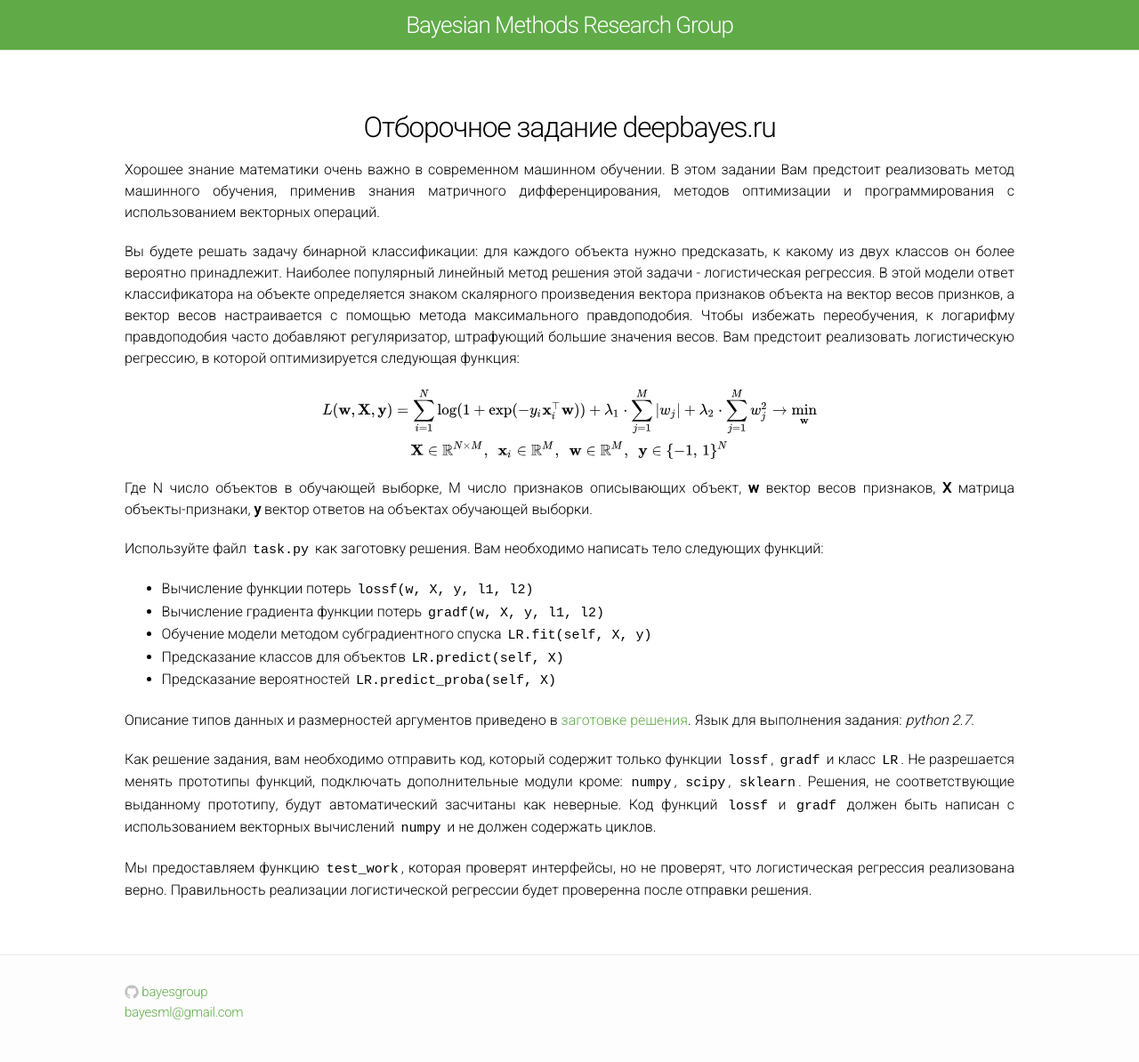
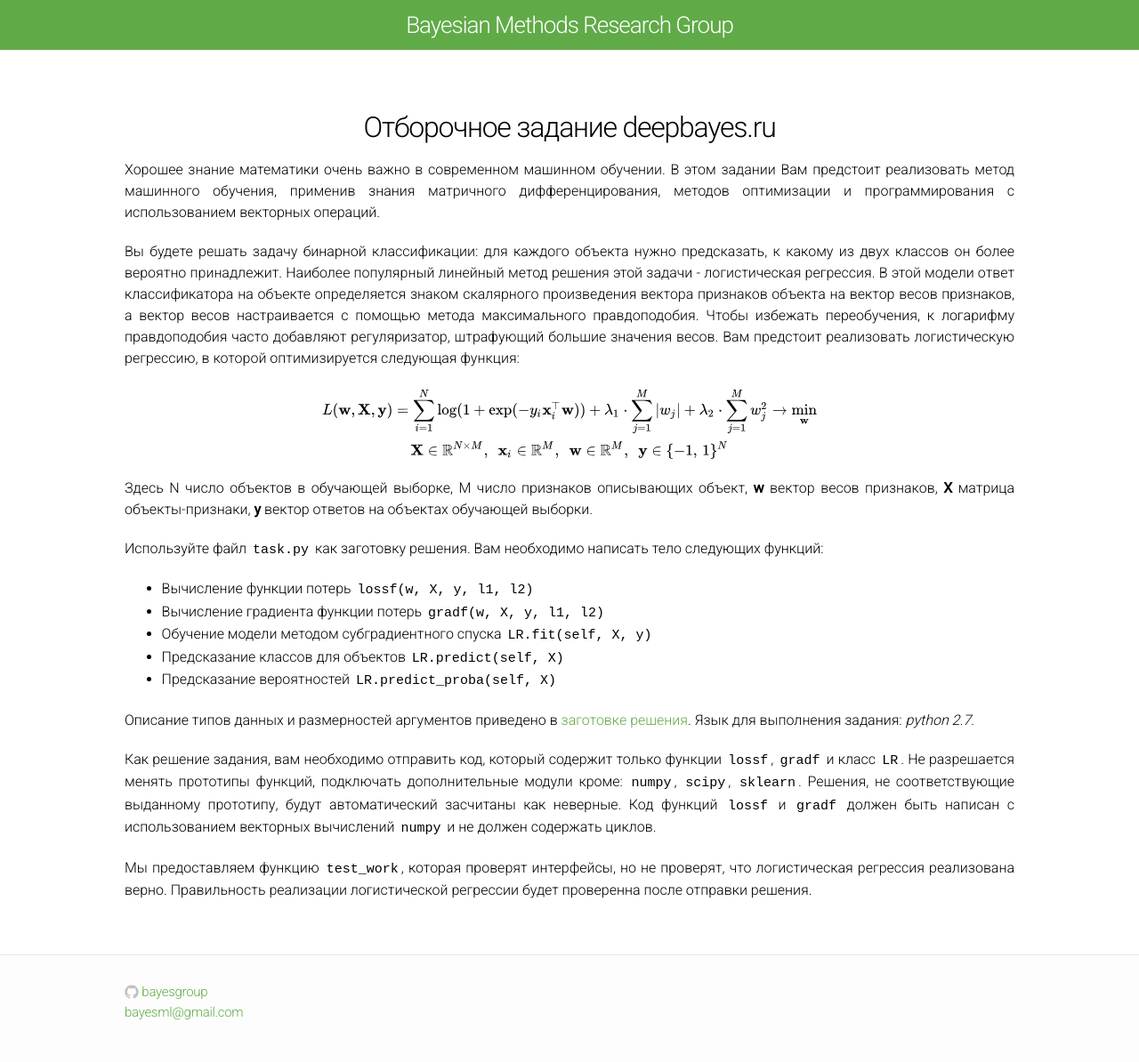
Before and after one commit to bayesgroup/bayesgroup.github.io, a Jekyll site: the page built from deepbayes-school/2017/task/description.md, in a window 1280 px wide. Shown: the whole page at 89% size. Built offline with Jekyll 4.4.1, drawn with Linux system fonts in a browser that asks for light colours; our own code applies the rules of GitHub Pages for plain Markdown files.

Commit message:
Update description.md

````diff
--- a/deepbayes-school/2017/task/description.md
+++ b/deepbayes-school/2017/task/description.md
@@ -3,7 +3,7 @@
 Хорошее знание математики очень важно в современном машинном обучении.
 В этом задании Вам предстоит реализовать метод машинного обучения, применив знания матричного дифференцирования, методов оптимизации и программирования с использованием векторных операций.
 
-Вы будете решать задачу бинарной классификации: для каждого объекта нужно предсказать, к какому из двух классов он более вероятно принадлежит. Наиболее популярный линейный метод решения этой задачи - логистическая регрессия. В этой модели ответ классификатора на объекте определяется знаком скалярного произведения вектора признаков объекта на вектор весов признков, а вектор весов настраивается с помощью метода максимального правдоподобия. Чтобы избежать переобучения, к логарифму правдоподобия часто добавляют регуляризатор, штрафующий большие значения весов. Вам предстоит реализовать логистическую регрессию, в которой оптимизируется следующая функция:
+Вы будете решать задачу бинарной классификации: для каждого объекта нужно предсказать, к какому из двух классов он более вероятно принадлежит. Наиболее популярный линейный метод решения этой задачи - логистическая регрессия. В этой модели ответ классификатора на объекте определяется знаком скалярного произведения вектора признаков объекта на вектор весов признаков, а вектор весов настраивается с помощью метода максимального правдоподобия. Чтобы избежать переобучения, к логарифму правдоподобия часто добавляют регуляризатор, штрафующий большие значения весов. Вам предстоит реализовать логистическую регрессию, в которой оптимизируется следующая функция:
 
 
 <center>
@@ -13,7 +13,7 @@
 </center>
 
 
-Где N число объектов в обучающей выборке, M число признаков описывающих объект, **w** вектор весов признаков, **X** матрица объекты-признаки, **y** вектор ответов на объектах обучающей выборки.
+Здесь N число объектов в обучающей выборке, M число признаков описывающих объект, **w** вектор весов признаков, **X** матрица объекты-признаки, **y** вектор ответов на объектах обучающей выборки.
 
 Используйте файл ```task.py``` как заготовку решения. Вам необходимо написать тело следующих функций:
 
````
